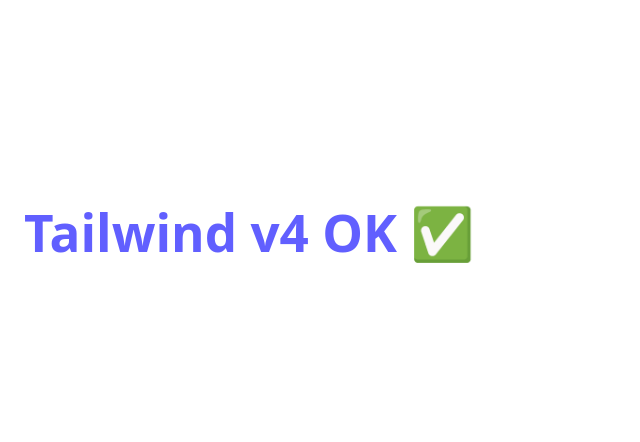
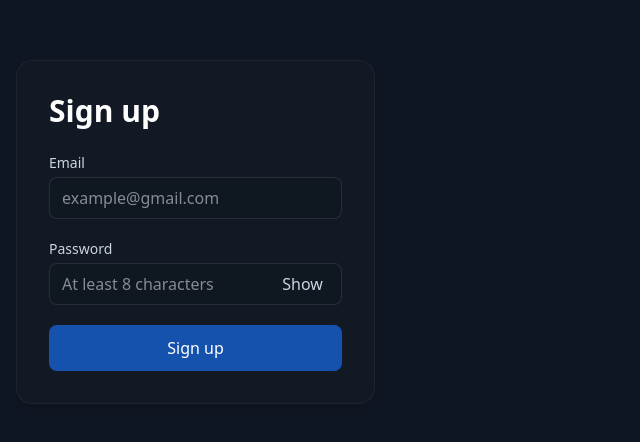
Before and after one commit to VincentLee1208/Personal-Finance-Tracker, a React (Vite) app in the folder web/: page / in a window 1280 px wide. Shown: the part 168-610 px from the top of the page, without its empty margins (0-640 px from the left). Built offline with nearby package versions, Linux system fonts and the light colour scheme.

Commit message:
basic react + tailwind front end attached to signup

```diff
--- a/web/package.json
+++ b/web/package.json
@@ -10,8 +10,12 @@
     "preview": "vite preview"
   },
   "dependencies": {
+    "@hookform/resolvers": "^5.2.1",
+    "axios": "^1.11.0",
     "react": "^19.1.1",
-    "react-dom": "^19.1.1"
+    "react-dom": "^19.1.1",
+    "react-hook-form": "^7.62.0",
+    "zod": "^4.1.4"
   },
   "devDependencies": {
     "@eslint/js": "^9.33.0",
--- a/web/src/App.jsx
+++ b/web/src/App.jsx
@@ -2,6 +2,10 @@
 import reactLogo from './assets/react.svg'
 import viteLogo from '/vite.svg'
 
+import Auth from './pages/Auth.jsx';
+
 export default function App() {
-  return <h1 className="text-3xl font-bold text-indigo-500 p-6">Tailwind v4 OK ✅</h1>;
+  return (
+    <Auth/>
+  );
 }
--- a/web/src/index.css
+++ b/web/src/index.css
@@ -1,4 +1,5 @@
 @import "tailwindcss";
+@import "./styles/shared.css";
 
 :root {
   font-family: system-ui, Avenir, Helvetica, Arial, sans-serif;
--- /dev/null
+++ b/web/src/lib/api.js
@@ -0,0 +1,5 @@
+import axios from "axios";
+export const api = axios.create({
+  baseURL: import.meta.env.VITE_API_URL,
+  headers: { "Content-Type": "application/json" },
+});
--- /dev/null
+++ b/web/src/pages/Auth.jsx
@@ -0,0 +1,85 @@
+import { useState } from "react";
+import { api } from "../lib/api";
+
+import "../styles/shared.css";
+import "../styles/Auth.css";
+
+export default function Auth() {
+    const [showSignupPassword, setShowSignupPassword] = useState(false);
+    const [signupMsg, setSignupMsg] = useState(null);
+
+    // sign up states
+
+    const [signupEmail, setSignupEmail] = useState("");
+    const [signupPassword, setSignupPassword] = useState("");
+
+    async function handleSignUp(e) {
+        e.preventDefault();
+        setSignupMsg(null);
+
+        try {
+            const { data } = await api.post("/auth/signup", {
+                email: signupEmail,
+                password: signupPassword
+            });
+            setSignupMsg({ type: "success", text: `Account created for ${data.email}`});
+            setSignupPassword("");
+        } catch (e) {
+            setSignupMsg({ type: "error", text: e.response?.data?.error || "Signup failed"});
+        }
+    }
+
+    return (
+        <div className="auth-page">
+            <div className="auth-grid">
+                {/* Sign in */}
+
+
+                {/* Sign up */}
+                <div className="card bg-[#121924] border-white/5">
+                    <h2 className="title text-white">Sign up</h2>
+                    <form onSubmit={handleSignUp} className="space-y-5">
+                        <div className="field text-white">
+                            <label className="label text-slate-300 !font-light">Email</label>
+                            <input
+                                className="input border-white/10 bg-[#0f1720]"
+                                type="email"
+                                value={signupEmail}
+                                onChange={(e) => setSignupEmail(e.target.value)}
+                                placeholder="example@gmail.com"
+                                required
+                            />
+                        </div>
+
+                        <div className="field text-white">
+                            <div className="flex items-center justify-between">
+                                <label className="label text-slate-300 !font-light">Password</label>
+                            </div>
+
+                            <div className="relative">
+                                <input
+                                className="input pr-12 border-white/10 bg-[#0f1720]"
+                                type={showSignupPassword ? "text" : "password"}
+                                value={signupPassword}
+                                onChange={(e) => setSignupPassword(e.target.value)}
+                                placeholder="At least 8 characters"
+                                required
+                                />
+                                <button
+                                    type="button"
+                                    onClick={() => setShowSignupPassword((s) => !s)}
+                                    className="absolute inset-y-0 right-0 flex items-center !bg-transparent text-slate-300 hover:text-white !border-none !outline-none !font-light"
+                                >
+                                    {showSignupPassword ? "Hide" : "Show"}
+                                </button>
+                            </div>
+                        </div>
+
+                        <button className="btn !bg-[#1552ad]" type="submit">Sign up</button>
+                    </form>
+                </div>
+            </div>
+        </div>
+    )
+
+}
--- /dev/null
+++ b/web/src/styles/Auth.css
@@ -0,0 +1,16 @@
+@reference "tailwindcss";
+
+@layer components {
+  .auth-page {
+    @apply min-h-screen bg-[#0f1623] text-slate-100 flex items-center justify-center px-4;
+  }
+  .auth-grid {
+    @apply w-full max-w-5xl grid grid-cols-1 md:grid-cols-2 gap-6;
+  }
+  .password-bar {
+    @apply h-1.5 w-full bg-white/10 rounded;
+  }
+  .password-fill {
+    @apply h-1.5 rounded bg-orange-400;
+  }
+}
--- /dev/null
+++ b/web/src/styles/shared.css
@@ -0,0 +1,31 @@
+@reference "tailwindcss";
+
+@layer components {
+    .card {
+        @apply rounded-2xl backdrop-blur p-8 shadow-lg border;
+    }
+    .title {
+        @apply text-3xl font-semibold mb-6;
+    }
+
+    .field {
+        @apply space-y-1;
+    }
+
+    .label {
+        @apply block text-sm;
+    }
+
+    .input {
+        @apply w-full border rounded-lg px-3 py-2 outline-none
+           focus:ring-2 focus:ring-indigo-500;
+    }
+
+    .btn {
+        @apply w-full rounded-lg py-2.5 font-medium transition text-white;
+    }
+}
+
+body {
+    @apply bg-[#0a0f18];
+}
```
Also changed, not shown: 2 other files (tests, documents, lock files or other folders).
